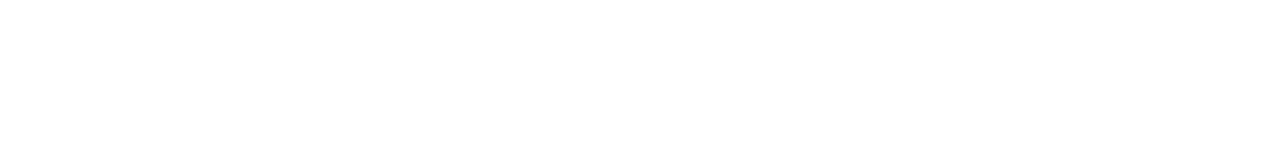
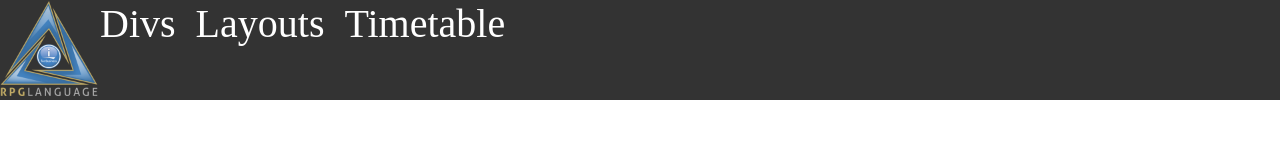
Before and after one commit to TillyWestMeow/tillywestmeow.github.io, a plain HTML site: page Exercises/layouts.html in a window 1280 px wide. Drawn offline with Linux system fonts and the light colour scheme.

Commit message:
Menu now decent

```diff
--- a/Exercises/Styles/layouts.css
+++ b/Exercises/Styles/layouts.css
@@ -0,0 +1,44 @@
+/* GLOBAL STYLE */
+* {
+    box-sizing: border-box;
+    margin: 0;
+    padding: 0;
+}
+/* END GLOBAL STYLE */
+
+
+body {
+    margin: 0;
+    /* font-family: Arial, sans-serif; */
+}
+
+/* Header styles */
+nav {
+    display: flex;
+    /* justify-content: space-between; */
+    height: 100px;
+    background-color: #333;
+    /* padding: 1rem; */
+}
+nav ul {
+    list-style-type: none;
+    display: flex;
+    margin: 0;
+    /* padding: 10px */
+    /* font-style: italic; */
+}
+nav ul li a{
+    margin-right: 20px;
+    color: white;
+    text-decoration: none;
+    font-size: 40px;
+    align-items:center;
+}
+#logo {
+    height: 100%;
+    /* padding: 10px; */
+}
+
+#logo img {
+    height: 100%;
+}
--- a/Exercises/layouts.html
+++ b/Exercises/layouts.html
@@ -4,9 +4,33 @@
     <meta charset="UTF-8">
     <meta name="viewport" content="width=device-width, initial-scale=1.0">
     <title>Document</title>
-    <link rel="stylesheet" href="layouts.html"
+    <link rel="stylesheet" href="Styles/layouts.css">
 </head>
 <body>
+    <header>
+        <nav>
+            <a href="index.html">
+                <div id = "logo">
 
-</body>
-</html>
+                    <img
+                    src="Assets/triLogo.png"
+                    alt="Tri Logo">
+                </div>
+            </a>
+            <ul>
+                <li>
+                    <a href="divs.html">Divs</a>
+                </li>
+
+                <li>
+                    <a href="layouts.html">Layouts</a>
+                </li>
+                <li>
+                    <a href="timetable.html">Timetable</a>
+                </li>
+            </ul>
+        </nav>
+    </header>
+
+    </body
+    </html>
```
Also changed, not shown: Exercises/Index.html (added, +11 -0 lines), Exercises/Assets/triLogo.png (added).
